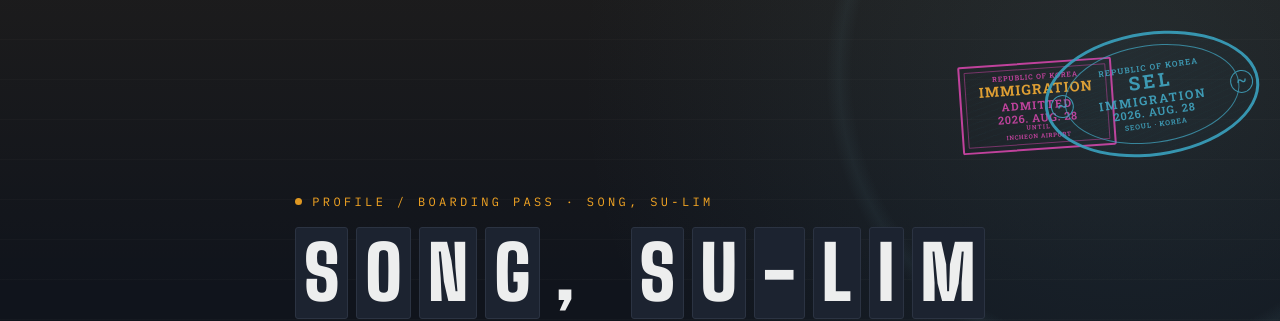
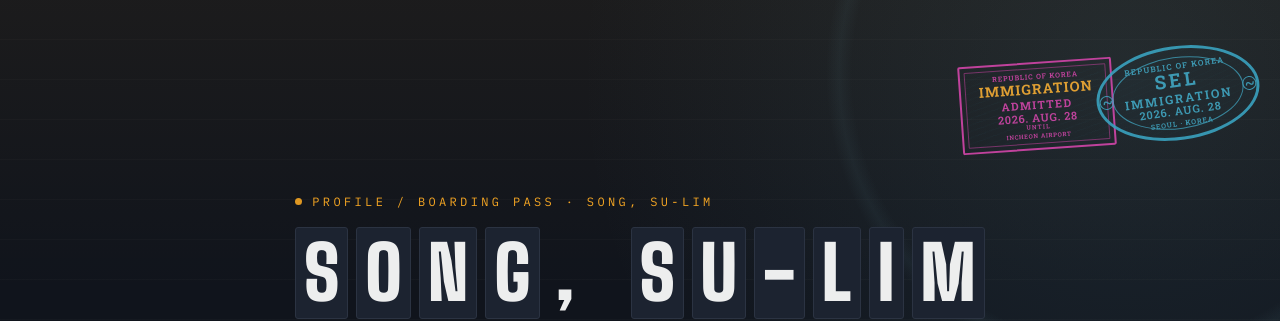
Before and after one commit to slsSong/my-project, a plain HTML site: page src/study_with_ai/index.html in a window 1280 px wide. Shown: the top 321 px of the page. Drawn offline with Linux system fonts and the light colour scheme.

Commit message:
Scale oval stamp to square stamp

```diff
--- a/src/study_with_ai/index.html
+++ b/src/study_with_ai/index.html
@@ -20,11 +20,11 @@
     .stamp-oval .stamp-taegeuk.right { right:22px; left:auto; }
     /* Reference-style blue departure stamp: wide nested oval and clear type hierarchy. */
     .stamp-oval{
-      width:216px!important;height:124px!important;right:0!important;top:4px!important;
+      width:164px!important;height:94px!important;right:0!important;top:18px!important;
       border:3px solid #2ea5c6!important;background:rgba(54,169,201,.025);
       font-family:'Roboto Slab',Georgia,serif!important;letter-spacing:.09em!important;
     }
-    .stamp-oval::before{inset:10px 17px!important;border:1.5px solid rgba(54,169,201,.82)!important}
+    .stamp-oval::before{inset:8px 13px!important;border:1.5px solid rgba(54,169,201,.82)!important}
     .stamp-oval .stamp-country{font-size:8px!important;letter-spacing:.14em!important}
     .stamp-oval .stamp-type{margin-top:3px;font-size:12px!important;font-weight:700!important;letter-spacing:.16em!important}
     .stamp-oval .stamp-code{margin-top:1px;font-size:19px!important;font-weight:700!important;letter-spacing:.16em!important}
@@ -32,13 +32,13 @@
     .stamp-oval .stamp-airport{margin-top:3px;font-size:7px!important;letter-spacing:.12em!important}
     /* Korean taegeuk wave marks sit in the ring between the two ovals. */
     .stamp-oval .stamp-taegeuk{
-      left:3px!important;top:50%!important;transform:translateY(-50%) rotate(-90deg)!important;
-      width:23px;height:23px;display:grid;place-items:center;
-      border:1.8px solid currentColor;border-radius:50%;
+      left:0!important;top:50%!important;transform:translateY(-50%) rotate(-90deg)!important;
+      width:14px;height:14px;display:grid;place-items:center;
+      border:1.7px solid currentColor;border-radius:50%;
       font-size:0!important;letter-spacing:0!important;opacity:.95!important;
     }
-    .stamp-oval .stamp-taegeuk i{display:block;position:static;transform:rotate(90deg);font:700 19px/.8 Georgia,serif!important;font-style:normal;letter-spacing:0!important}
-    .stamp-oval .stamp-taegeuk.right{right:3px!important;left:auto!important;transform:translateY(-50%) rotate(90deg)!important}
+    .stamp-oval .stamp-taegeuk i{display:block;position:static;transform:rotate(90deg) scaleX(1.05);font:700 18px/.8 Georgia,serif!important;font-style:normal;letter-spacing:-.08em!important;line-height:.7!important}
+    .stamp-oval .stamp-taegeuk.right{right:0!important;left:auto!important;transform:translateY(-50%) rotate(90deg)!important}
     .stamp-oval .stamp-taegeuk.right i{transform:rotate(-90deg)}
   </style>
 </head>
```
